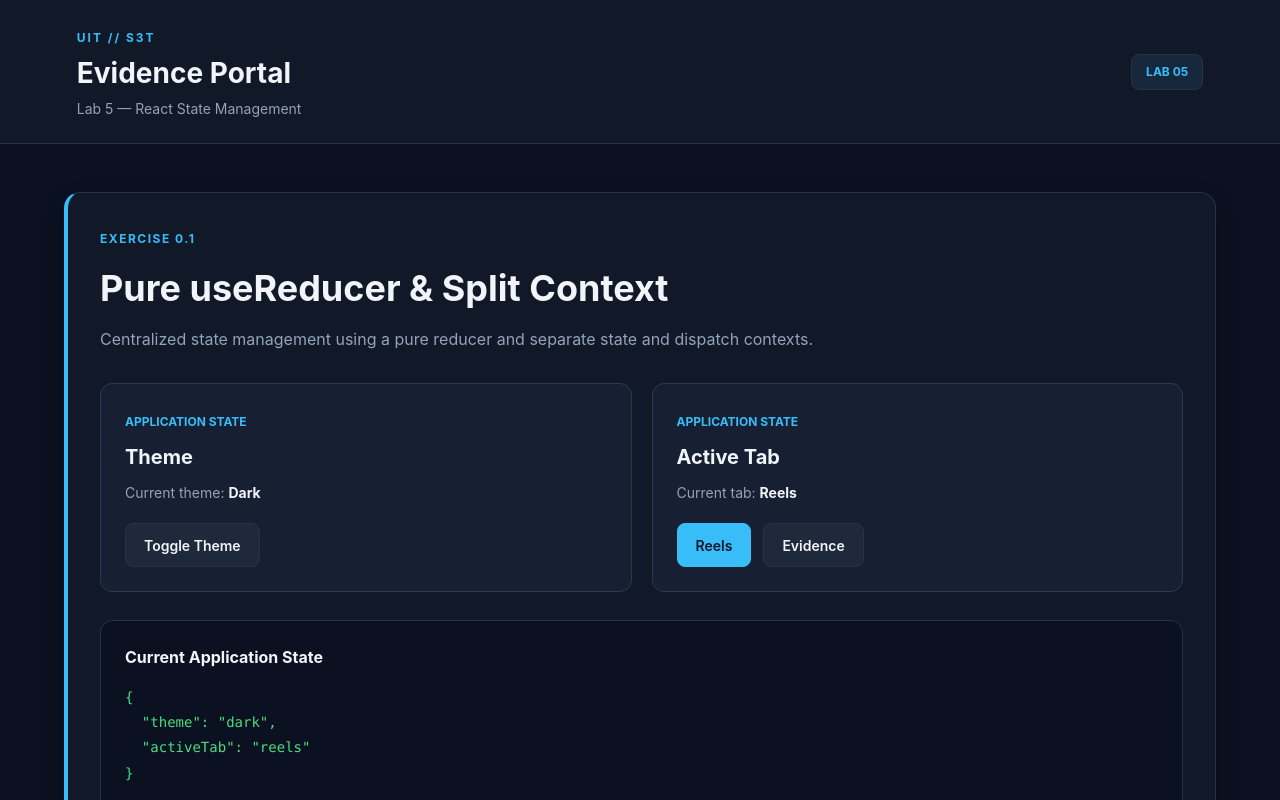
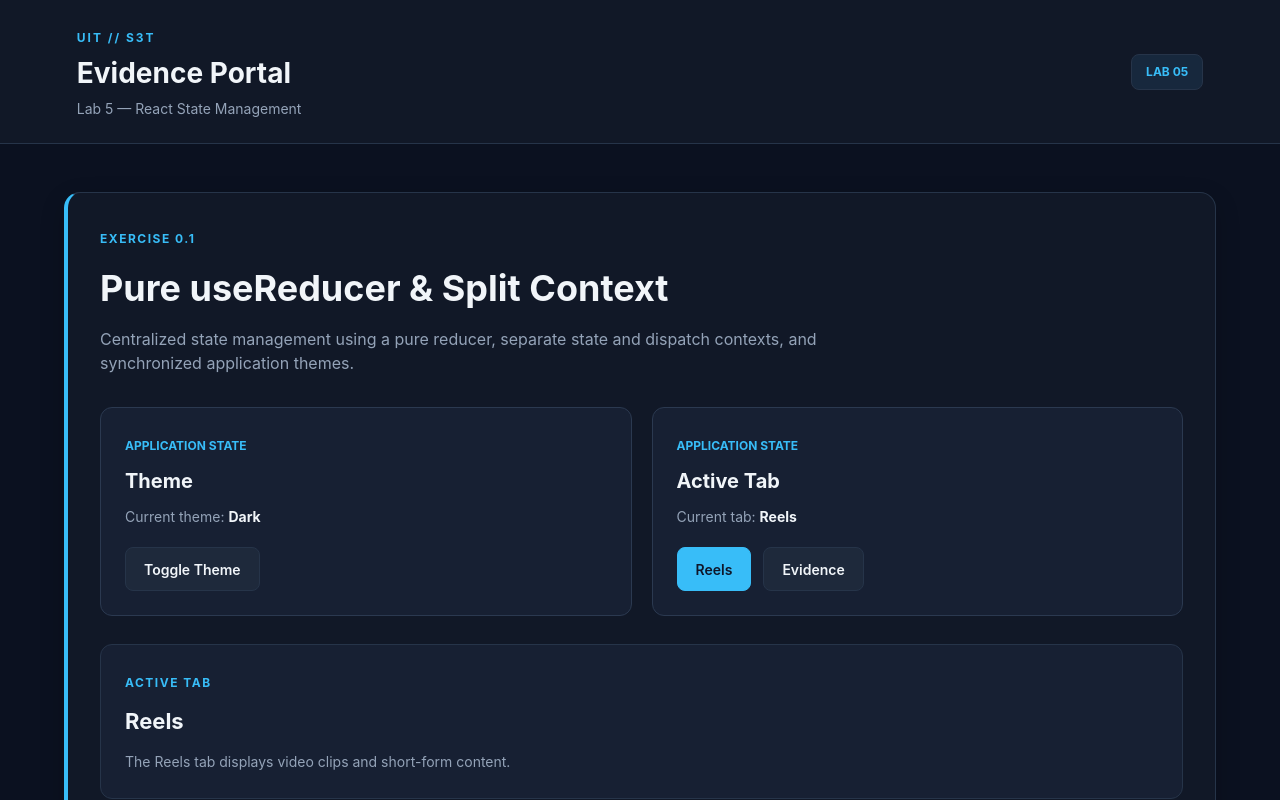
Before and after one commit to tran04012006/24521812_NgoBichTran_Lab, a React (Vite) app in the folder Lab5/Exercise01_02/: page / in a window 1280 px wide. Shown: the top 800 px of the page. Built offline with nearby package versions, Linux system fonts and the light colour scheme.

Commit message:
feat: implement active tab content rendering

```diff
--- a/Lab5/Exercise01_02/src/App.jsx
+++ b/Lab5/Exercise01_02/src/App.jsx
@@ -7,6 +7,8 @@ import TabNavigation from "./components/TabNavigation.jsx";
 import StatePreview from "./components/StatePreview.jsx";
 
 import StateValue from "./components/StateValue.jsx";
+
+import TabContent from "./components/TabContent.jsx";
 
 import "./App.css";
 
@@ -25,8 +27,9 @@ function App() {
 
           <p>
             Centralized state management using a pure
-            reducer and separate state and dispatch
-            contexts.
+            reducer, separate state and dispatch
+            contexts, and synchronized application
+            themes.
           </p>
 
           <div className="exercise-grid">
@@ -57,6 +60,8 @@ function App() {
             </article>
           </div>
 
+          <TabContent />
+
           <StatePreview />
         </section>
       </main>
--- /dev/null
+++ b/Lab5/Exercise01_02/src/components/TabContent.jsx
@@ -0,0 +1,47 @@
+import { useContext } from "react";
+
+import {
+  AppStateContext,
+} from "../context/AppContext.js";
+
+export default function TabContent() {
+  const { activeTab } = useContext(AppStateContext);
+
+  switch (activeTab) {
+    case "reels":
+      return (
+        <section className="tab-content">
+          <span className="section-label">
+            ACTIVE TAB
+          </span>
+
+          <h3>Reels</h3>
+
+          <p>
+            The Reels tab displays video clips and
+            short-form content.
+          </p>
+        </section>
+      );
+
+    case "evidence":
+      return (
+        <section className="tab-content">
+          <span className="section-label">
+            EXERCISE 0.2
+          </span>
+
+          <h3>Evidence Grid</h3>
+
+          <p>
+            Evidence clips will be displayed here using
+            zero-effect pagination and responsive
+            container queries.
+          </p>
+        </section>
+      );
+
+    default:
+      return null;
+  }
+}
```
